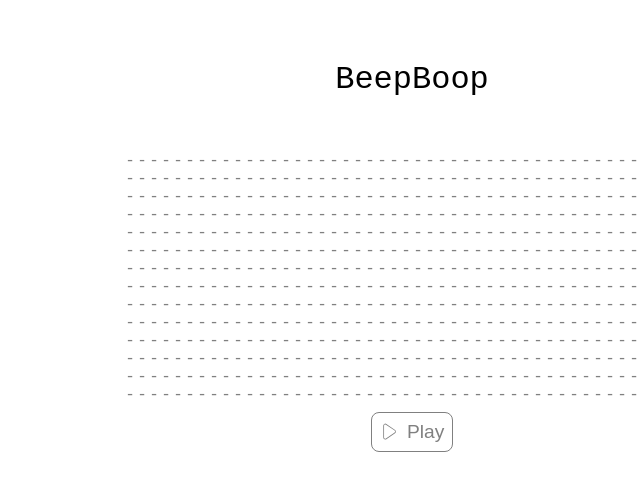
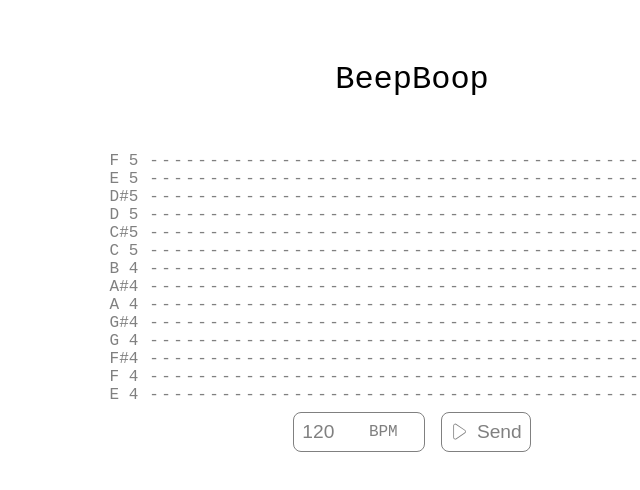
Before and after one commit to bonimart/hk-24, a Next.js app in the folder beepboop/: page / in a window 1280 px wide. Shown: the top 490 px of the page, without its empty margins (228-868 px from the left). Built offline with nearby package versions, Linux system fonts and the light colour scheme.

Commit message:
apiclient: labels

```diff
--- a/beepboop/src/app/globals.css
+++ b/beepboop/src/app/globals.css
@@ -98,3 +98,29 @@ h1 {
     color: black;
     border-color: black;
 }
+
+.input {
+    background-color: transparent;
+    border: 1px solid gray;
+    font-size: 1.2rem;
+    padding: 0.5rem;
+    border-radius: 0.5rem;
+    margin: 0.5rem;
+    display: flex;
+    align-items: center;
+    gap: 0.5rem;
+    color: gray;
+}
+
+.input:hover {
+    color: black;
+    border-color: black;
+}
+
+.input-label {
+    color: gray;
+    position: absolute;
+    right: 35px;
+    top: 50%;
+    transform: translateY(-50%);
+}
--- a/beepboop/src/components/MelodyDisplay.tsx
+++ b/beepboop/src/components/MelodyDisplay.tsx
@@ -1,6 +1,7 @@
 import { Melody } from "@/melody";
 import { forwardRef } from "react";
 import { MomentDisplay } from "./MomentDisplay";
+import { NoteLabelDisplay } from "./NoteLabelDisplay";
 
 export const MelodyDisplay = forwardRef(
     (
@@ -14,6 +15,18 @@ export const MelodyDisplay = forwardRef(
     ) => {
         return (
             <div ref={ref}>
+                <NoteLabelDisplay
+                    minNote={props.melody.reduce<number | null>(
+                        (prev, curr) => Array.from(curr).reduce(
+                            (p: number | null, c) => p != null ? Math.max(p, c) : c, null), null
+                        )
+                    }
+                    maxNote={props.melody.reduce<number | null>(
+                        (prev, curr) => Array.from(curr).reduce(
+                            (p: number | null, c) => p != null ? Math.min(p, c) : c, null), null
+                        )
+                    }
+                />
                 {props.melody.map((moment, i) => (
                     <MomentDisplay
                         key={i}
--- a/beepboop/src/components/MelodyMaker.tsx
+++ b/beepboop/src/components/MelodyMaker.tsx
@@ -5,26 +5,9 @@ import { MELODY_SIZE, SHORTEST_NOTE_DURATION_MS } from "@/constants";
 import { useState, useRef, useEffect } from "react";
 import { Melody } from "@/melody";
 import { Button } from "@/components/Button";
+import { NumberInput } from "./NumberInput";
 import { CiPlay1 } from "react-icons/ci";
 import { melodySerialize } from "@/melodyFormat";
-
-function getNoteLabel(note: number): string {
-    const letter = [
-        "C ",
-        "C#",
-        "D ",
-        "D#",
-        "E ",
-        "F ",
-        "F#",
-        "G ",
-        "G#",
-        "A ",
-        "A#",
-        "B ",
-    ][note % 12];
-    return `${letter}${Math.floor(note / 12)}`;
-}
 
 export const MelodyMaker = () => {
     const initialMelody = Array.from(
@@ -41,6 +24,8 @@ export const MelodyMaker = () => {
         t: number;
         note: number;
     } | null>(null);
+
+    const [bpm, setBpm] = useState<number>(120);
 
     function updateWipMelody(startT: number, endT: number, note: number) {
         let melodyCow = melody.map((set) => new Set<number>([...set]));
@@ -84,7 +69,8 @@ export const MelodyMaker = () => {
                 }}
                 onMouseLeave={(t) => {}}
             />
-            {/* {new Array(100).fill(0).map((_, i) => <div key={i}>{getNoteLabel(i)}</div>)} */}
+            <div style={{ display: "flex" }}>
+                <NumberInput value={bpm} onChange={val => setBpm(val)} label="BPM" />
                 <Button onClick={
                     () => fetch(`${process.env.NEXT_PUBLIC_API_URL}/play-music`, {
                         method: "POST",
@@ -92,13 +78,14 @@ export const MelodyMaker = () => {
                             "Content-Type": "application/json"
                         },
                         body: JSON.stringify({
-                        "music_notes": melodySerialize(melody, SHORTEST_NOTE_DURATION_MS, 440 * Math.pow(Math.pow(2, 1/12), -5))
+                            "music_notes": melodySerialize(melody, 60000 / bpm, 440 * Math.pow(Math.pow(2, 1/12), -5))
                         })
                     })
                 }>
                     <CiPlay1 />
-                Play
+                    Send
                 </Button>
+            </div>
         </>
     );
 };
--- /dev/null
+++ b/beepboop/src/components/NoteLabelDisplay.tsx
@@ -0,0 +1,59 @@
+import { Moment } from "@/melody";
+import { Note } from "@/components/Note";
+import { MIN_NOTE, MAX_NOTE, COL_PX } from "@/constants";
+
+function getNoteLabel(note: number): string {
+    const letter = [
+        "C ",
+        "C#",
+        "D ",
+        "D#",
+        "E ",
+        "F ",
+        "F#",
+        "G ",
+        "G#",
+        "A ",
+        "A#",
+        "B ",
+    ][note % 12];
+    return `${letter}${Math.floor(note / 12)}`;
+}
+
+export const NoteLabelDisplay = (props: {
+    minNote: number | null,
+    maxNote: number | null,
+}) => {
+    // const notesUpper = Array.from(props.moment.filter(note => note > MAX_NOTE);
+    // const notesLower = props.moment.filter(note => note < MIN_NOTE);
+    // const notesMiddle = props.moment.filter(note => note >= MIN_NOTE && note <= MAX_NOTE);
+
+    const highestNote = props.maxNote;
+    const lowestNote = props.minNote;
+
+    return (
+        <div className="moment" style={{ width: `${4 * COL_PX}px` }}>
+            {new Array(MAX_NOTE - MIN_NOTE + 1).fill(0).map((_, i) => (
+                <div className="note">{getNoteLabel(MAX_NOTE - i)}</div>
+            ))}
+            {highestNote != null && highestNote > MAX_NOTE ? (
+                <div className="upper-extension">
+                    {new Array(highestNote - MAX_NOTE).fill(0).map((_, i) => (
+                        <div className="note">{getNoteLabel(highestNote - i)}</div>
+                    ))}
+                </div>
+            ) : (
+                <></>
+            )}
+            {lowestNote != null && lowestNote < MIN_NOTE ? (
+                <div className="lower-extension">
+                    {new Array(MIN_NOTE - lowestNote).fill(0).map((_, i) => (
+                        <div className="note">{getNoteLabel(MAX_NOTE - 1 - i)}</div>
+                    ))}
+                </div>
+            ) : (
+                <></>
+            )}
+        </div>
+    );
+};
--- /dev/null
+++ b/beepboop/src/components/NumberInput.tsx
@@ -0,0 +1,16 @@
+
+export const NumberInput = (props: {
+    onChange: (val: number) => void,
+    value: number,
+    label: string,
+}) => {
+    return <div style={{ position: "relative" }}>
+        <input
+            type="number"
+            onChange={e => props.onChange(Number(e.currentTarget.value))} value={props.value}
+            style={{ width: "3cm" }}
+            className="input"
+        />
+        <span className="input-label">{props.label}</span>
+    </div>
+};
--- a/beepboop/src/constants.ts
+++ b/beepboop/src/constants.ts
@@ -1,6 +1,6 @@
 
-export const MIN_NOTE = 50;
-export const MAX_NOTE = 63;
+export const MIN_NOTE = 52;
+export const MAX_NOTE = 65;
 export const COL_PX = 12;
 export const MELODY_SIZE = 48;
-export const SHORTEST_NOTE_DURATION_MS = 100;
+// export const SHORTEST_NOTE_DURATION_MS = 100;
```
Lines whose indentation alone changed are shown as unchanged.
